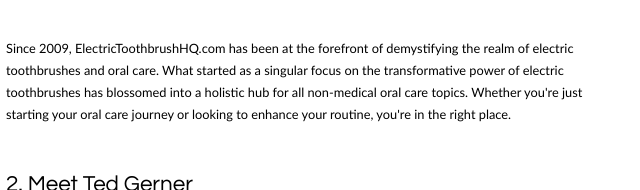
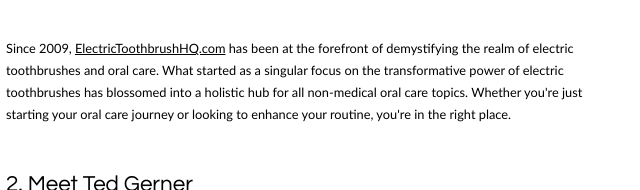
Before and after one commit to electrictoothbrushhq/main, a plain HTML site: page index.html in a window 1280 px wide. Shown: the part 762-952 px from the top of the page, 205-845 px from the left. Drawn offline with Linux system fonts and the light colour scheme; a script that the page names is missing.

Commit message:
Update index.html

```diff
--- a/index.html
+++ b/index.html
@@ -326,7 +326,7 @@ table tr td
 <p><iframe src="https://www.electrictoothbrushhq.com/" style="border:0px #ffffff none;" scrolling="no" frameborder="0" marginheight="0px" marginwidth="0px" height="400px" width="100%" allowfullscreen></iframe></p>
 <br>
 
-<p>Since 2009, ElectricToothbrushHQ.com has been at the forefront of demystifying the realm of electric toothbrushes and oral care. What started as a singular focus on the transformative power of electric toothbrushes has blossomed into a holistic hub for all non-medical oral care topics. Whether you're just starting your oral care journey or looking to enhance your routine, you're in the right place.</p>
+<p>Since 2009, <a href="https://www.electrictoothbrushhq.com/">ElectricToothbrushHQ.com</a> has been at the forefront of demystifying the realm of electric toothbrushes and oral care. What started as a singular focus on the transformative power of electric toothbrushes has blossomed into a holistic hub for all non-medical oral care topics. Whether you're just starting your oral care journey or looking to enhance your routine, you're in the right place.</p>
 
 <h2>2. Meet Ted Gerner</h2>
 <p>Behind every great website is a story, and ours begins with Ted Gerner. Born and raised in the Soviet Union, Ted's early years were marked by limited dental care and scarce hygiene resources. The transformative experience of getting braces at the age of 20 opened his eyes to the world of oral care possibilities. With ElectricToothbrushHQ.com, Ted combines his personal experiences with extensive research, aiming to empower others with the tools and knowledge for optimal oral health.</p>
```
